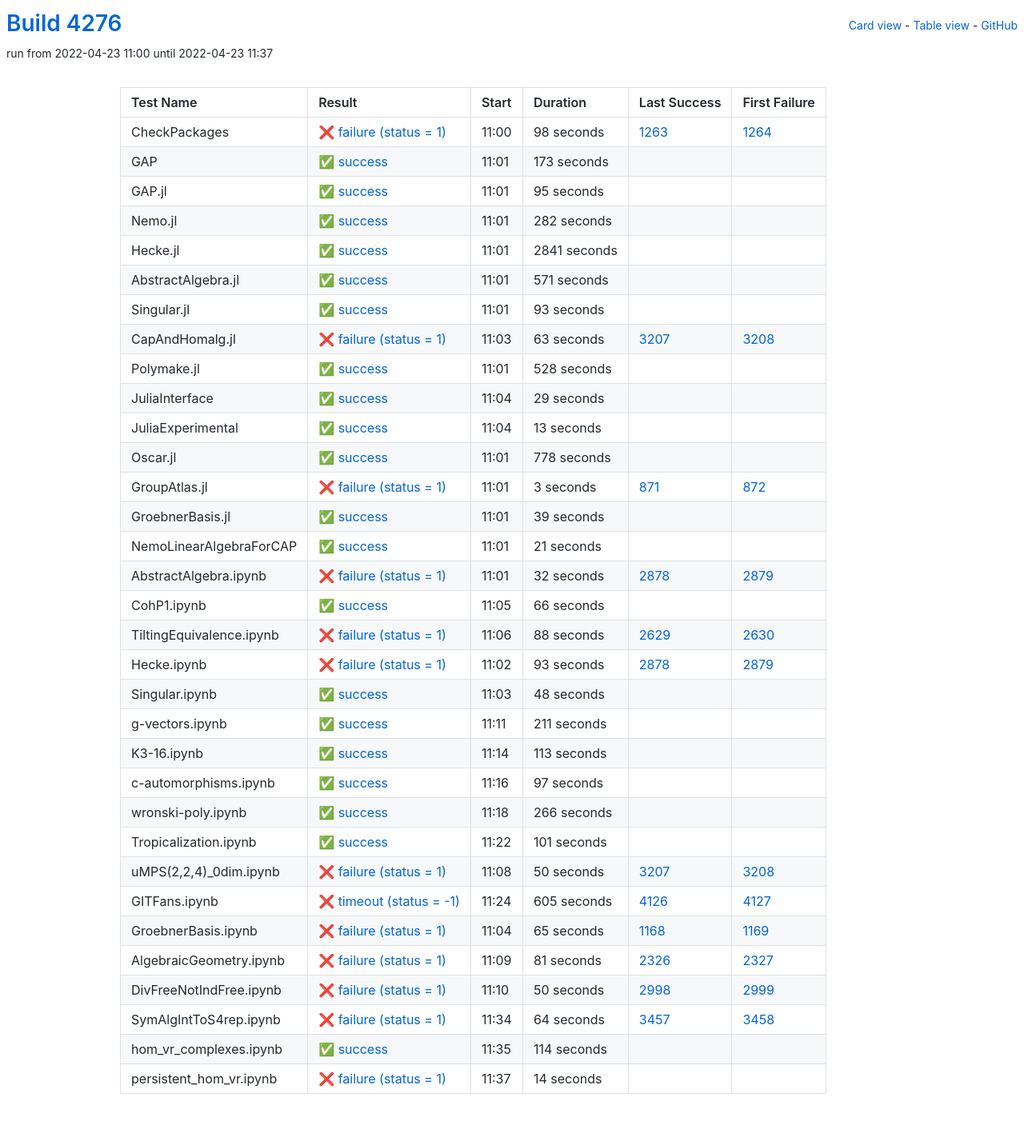
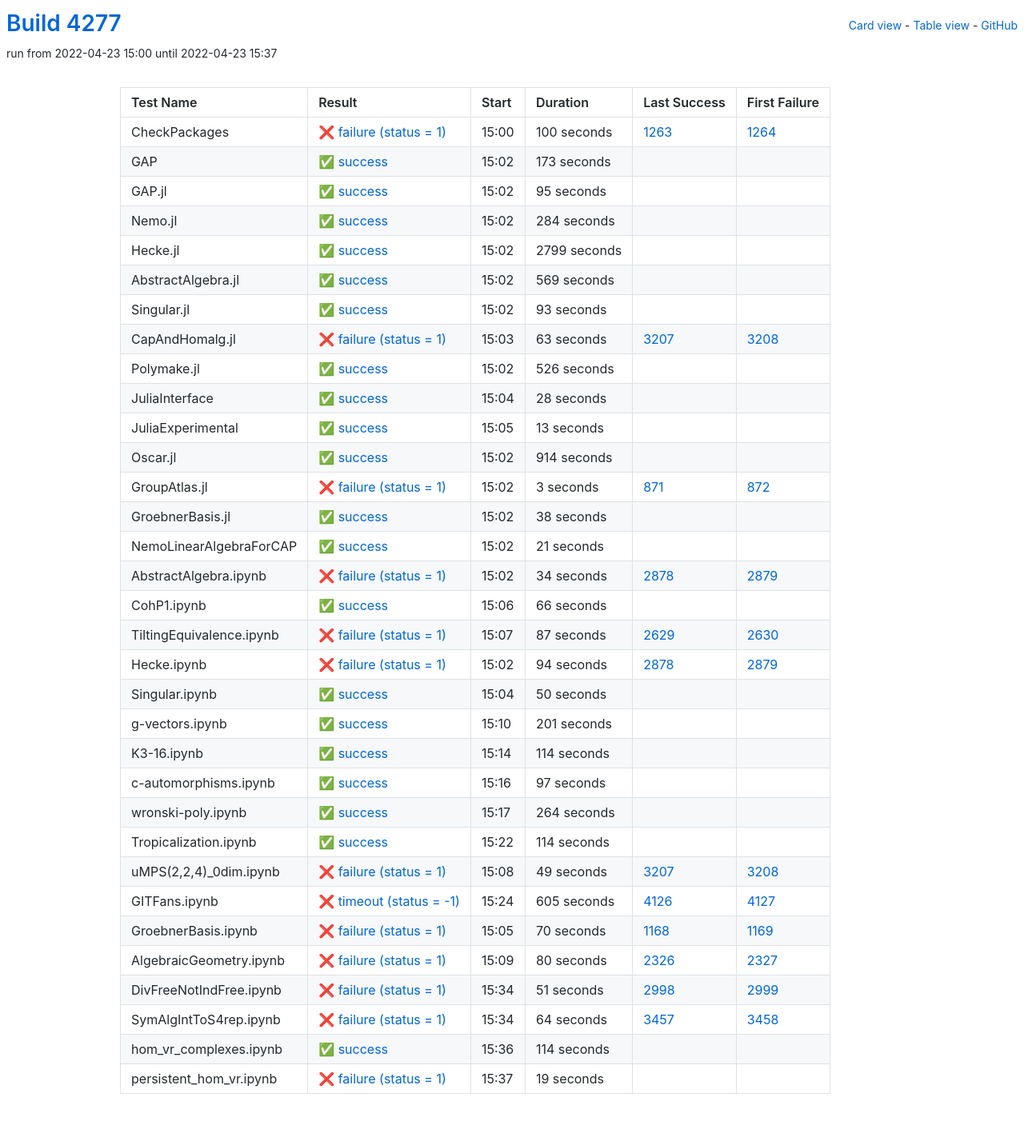
Before and after one commit to oscar-system/oscar-ci-status-stable, a Jekyll site: the page built from table.html, in a window 1280 px wide. Shown: the whole page at 80% size. Built offline with Jekyll 4.4.1, drawn with Linux system fonts in a browser that asks for light colours.

Commit message:
Build #4277

```diff
--- a/_data/ci.yml
+++ b/_data/ci.yml
@@ -1,6 +1,6 @@
 ---
-build: 4276
-build_url: https://oscarci.mathematik.uni-kl.de/job/oscar-stable/4276/
+build: 4277
+build_url: https://oscarci.mathematik.uni-kl.de/job/oscar-stable/4277/
 job: oscar-stable
 organization: oscar-system
 repo: oscar-ci-status-stable
@@ -8,20 +8,20 @@ repourl: https://github.com/oscar-system/oscar-ci-status-stable
 tests:
 - name: CheckPackages
   id: checkpackages
-  log: https://oscarci.mathematik.uni-kl.de/job/oscar-stable/4276/artifact/logs/build-4276/CheckPackages.log
-  start: 2022-04-23 11:00
+  log: https://oscarci.mathematik.uni-kl.de/job/oscar-stable/4277/artifact/logs/build-4277/CheckPackages.log
+  start: 2022-04-23 15:00
   success: false
   exitcode: 1
   status: failure
-  duration: 98
+  duration: 100
   last_success: 1263
   last_success_url: https://oscarci.mathematik.uni-kl.de/job/oscar-stable/1263/
   first_failure: 1264
   first_failure_url: https://oscarci.mathematik.uni-kl.de/job/oscar-stable/1264/
 - name: GAP
   id: gap
-  log: https://oscarci.mathematik.uni-kl.de/job/oscar-stable/4276/artifact/logs/build-4276/GAP.log
-  start: 2022-04-23 11:01
+  log: https://oscarci.mathematik.uni-kl.de/job/oscar-stable/4277/artifact/logs/build-4277/GAP.log
+  start: 2022-04-23 15:02
   success: true
   exitcode: 0
   status: success
@@ -32,8 +32,8 @@ tests:
   first_failure_url:
 - name: GAP.jl
   id: gap-jl
-  log: https://oscarci.mathematik.uni-kl.de/job/oscar-stable/4276/artifact/logs/build-4276/GAP.jl.log
-  start: 2022-04-23 11:01
+  log: https://oscarci.mathematik.uni-kl.de/job/oscar-stable/4277/artifact/logs/build-4277/GAP.jl.log
+  start: 2022-04-23 15:02
   success: true
   exitcode: 0
   status: success
@@ -44,44 +44,44 @@ tests:
   first_failure_url:
 - name: Nemo.jl
   id: nemo-jl
-  log: https://oscarci.mathematik.uni-kl.de/job/oscar-stable/4276/artifact/logs/build-4276/Nemo.jl.log
-  start: 2022-04-23 11:01
+  log: https://oscarci.mathematik.uni-kl.de/job/oscar-stable/4277/artifact/logs/build-4277/Nemo.jl.log
+  start: 2022-04-23 15:02
   success: true
   exitcode: 0
   status: success
-  duration: 282
+  duration: 284
   last_success: false
   last_success_url:
   first_failure: false
   first_failure_url:
 - name: Hecke.jl
   id: hecke-jl
-  log: https://oscarci.mathematik.uni-kl.de/job/oscar-stable/4276/artifact/logs/build-4276/Hecke.jl.log
-  start: 2022-04-23 11:01
+  log: https://oscarci.mathematik.uni-kl.de/job/oscar-stable/4277/artifact/logs/build-4277/Hecke.jl.log
+  start: 2022-04-23 15:02
   success: true
   exitcode: 0
   status: success
-  duration: 2841
+  duration: 2799
   last_success: false
   last_success_url:
   first_failure: false
   first_failure_url:
 - name: AbstractAlgebra.jl
   id: abstractalgebra-jl
-  log: https://oscarci.mathematik.uni-kl.de/job/oscar-stable/4276/artifact/logs/build-4276/AbstractAlgebra.jl.log
-  start: 2022-04-23 11:01
+  log: https://oscarci.mathematik.uni-kl.de/job/oscar-stable/4277/artifact/logs/build-4277/AbstractAlgebra.jl.log
+  start: 2022-04-23 15:02
   success: true
   exitcode: 0
   status: success
-  duration: 571
+  duration: 569
   last_success: false
   last_success_url:
   first_failure: false
   first_failure_url:
 - name: Singular.jl
   id: singular-jl
-  log: https://oscarci.mathematik.uni-kl.de/job/oscar-stable/4276/artifact/logs/build-4276/Singular.jl.log
-  start: 2022-04-23 11:01
+  log: https://oscarci.mathematik.uni-kl.de/job/oscar-stable/4277/artifact/logs/build-4277/Singular.jl.log
+  start: 2022-04-23 15:02
   success: true
   exitcode: 0
   status: success
@@ -92,8 +92,8 @@ tests:
   first_failure_url:
 - name: CapAndHomalg.jl
   id: capandhomalg-jl
-  log: https://oscarci.mathematik.uni-kl.de/job/oscar-stable/4276/artifact/logs/build-4276/CapAndHomalg.jl.log
-  start: 2022-04-23 11:03
+  log: https://oscarci.mathematik.uni-kl.de/job/oscar-stable/4277/artifact/logs/build-4277/CapAndHomalg.jl.log
+  start: 2022-04-23 15:03
   success: false
   exitcode: 1
   status: failure
@@ -104,32 +104,32 @@ tests:
   first_failure_url: https://oscarci.mathematik.uni-kl.de/job/oscar-stable/3208/
 - name: Polymake.jl
   id: polymake-jl
-  log: https://oscarci.mathematik.uni-kl.de/job/oscar-stable/4276/artifact/logs/build-4276/Polymake.jl.log
-  start: 2022-04-23 11:01
+  log: https://oscarci.mathematik.uni-kl.de/job/oscar-stable/4277/artifact/logs/build-4277/Polymake.jl.log
+  start: 2022-04-23 15:02
   success: true
   exitcode: 0
   status: success
-  duration: 528
+  duration: 526
   last_success: false
   last_success_url:
   first_failure: false
   first_failure_url:
 - name: JuliaInterface
   id: juliainterface
-  log: https://oscarci.mathematik.uni-kl.de/job/oscar-stable/4276/artifact/logs/build-4276/JuliaInterface.log
-  start: 2022-04-23 11:04
+  log: https://oscarci.mathematik.uni-kl.de/job/oscar-stable/4277/artifact/logs/build-4277/JuliaInterface.log
+  start: 2022-04-23 15:04
   success: true
   exitcode: 0
   status: success
-  duration: 29
+  duration: 28
   last_success: false
   last_success_url:
   first_failure: false
   first_failure_url:
 - name: JuliaExperimental
   id: juliaexperimental
-  log: https://oscarci.mathematik.uni-kl.de/job/oscar-stable/4276/artifact/logs/build-4276/JuliaExperimental.log
-  start: 2022-04-23 11:04
+  log: https://oscarci.mathematik.uni-kl.de/job/oscar-stable/4277/artifact/logs/build-4277/JuliaExperimental.log
+  start: 2022-04-23 15:05
   success: true
   exitcode: 0
   status: success
@@ -140,20 +140,20 @@ tests:
   first_failure_url:
 - name: Oscar.jl
   id: oscar-jl
-  log: https://oscarci.mathematik.uni-kl.de/job/oscar-stable/4276/artifact/logs/build-4276/Oscar.jl.log
-  start: 2022-04-23 11:01
+  log: https://oscarci.mathematik.uni-kl.de/job/oscar-stable/4277/artifact/logs/build-4277/Oscar.jl.log
+  start: 2022-04-23 15:02
   success: true
   exitcode: 0
   status: success
-  duration: 778
+  duration: 914
   last_success: false
   last_success_url:
   first_failure: false
   first_failure_url:
 - name: GroupAtlas.jl
   id: groupatlas-jl
-  log: https://oscarci.mathematik.uni-kl.de/job/oscar-stable/4276/artifact/logs/build-4276/GroupAtlas.jl.log
-  start: 2022-04-23 11:01
+  log: https://oscarci.mathematik.uni-kl.de/job/oscar-stable/4277/artifact/logs/build-4277/GroupAtlas.jl.log
+  start: 2022-04-23 15:02
   success: false
   exitcode: 1
   status: failure
@@ -164,20 +164,20 @@ tests:
   first_failure_url: https://oscarci.mathematik.uni-kl.de/job/oscar-stable/872/
 - name: GroebnerBasis.jl
   id: groebnerbasis-jl
-  log: https://oscarci.mathematik.uni-kl.de/job/oscar-stable/4276/artifact/logs/build-4276/GroebnerBasis.jl.log
-  start: 2022-04-23 11:01
+  log: https://oscarci.mathematik.uni-kl.de/job/oscar-stable/4277/artifact/logs/build-4277/GroebnerBasis.jl.log
+  start: 2022-04-23 15:02
   success: true
   exitcode: 0
   status: success
-  duration: 39
+  duration: 38
   last_success: false
   last_success_url:
   first_failure: false
   first_failure_url:
 - name: NemoLinearAlgebraForCAP
   id: nemolinearalgebraforcap
-  log: https://oscarci.mathematik.uni-kl.de/job/oscar-stable/4276/artifact/logs/build-4276/NemoLinearAlgebraForCAP.log
-  start: 2022-04-23 11:01
+  log: https://oscarci.mathematik.uni-kl.de/job/oscar-stable/4277/artifact/logs/build-4277/NemoLinearAlgebraForCAP.log
+  start: 2022-04-23 15:02
   success: true
   exitcode: 0
   status: success
@@ -188,20 +188,20 @@ tests:
   first_failure_url:
 - name: AbstractAlgebra.ipynb
   id: abstractalgebra-ipynb
-  log: https://oscarci.mathematik.uni-kl.de/job/oscar-stable/4276/artifact/logs/build-4276/AbstractAlgebra.ipynb.log
-  start: 2022-04-23 11:01
+  log: https://oscarci.mathematik.uni-kl.de/job/oscar-stable/4277/artifact/logs/build-4277/AbstractAlgebra.ipynb.log
+  start: 2022-04-23 15:02
   success: false
   exitcode: 1
   status: failure
-  duration: 32
+  duration: 34
   last_success: 2878
   last_success_url: https://oscarci.mathematik.uni-kl.de/job/oscar-stable/2878/
   first_failure: 2879
   first_failure_url: https://oscarci.mathematik.uni-kl.de/job/oscar-stable/2879/
 - name: CohP1.ipynb
   id: cohp1-ipynb
-  log: https://oscarci.mathematik.uni-kl.de/job/oscar-stable/4276/artifact/logs/build-4276/CohP1.ipynb.log
-  start: 2022-04-23 11:05
+  log: https://oscarci.mathematik.uni-kl.de/job/oscar-stable/4277/artifact/logs/build-4277/CohP1.ipynb.log
+  start: 2022-04-23 15:06
   success: true
   exitcode: 0
   status: success
@@ -212,68 +212,68 @@ tests:
   first_failure_url:
 - name: TiltingEquivalence.ipynb
   id: tiltingequivalence-ipynb
-  log: https://oscarci.mathematik.uni-kl.de/job/oscar-stable/4276/artifact/logs/build-4276/TiltingEquivalence.ipynb.log
-  start: 2022-04-23 11:06
+  log: https://oscarci.mathematik.uni-kl.de/job/oscar-stable/4277/artifact/logs/build-4277/TiltingEquivalence.ipynb.log
+  start: 2022-04-23 15:07
   success: false
   exitcode: 1
   status: failure
-  duration: 88
+  duration: 87
   last_success: 2629
   last_success_url: https://oscarci.mathematik.uni-kl.de/job/oscar-stable/2629/
   first_failure: 2630
   first_failure_url: https://oscarci.mathematik.uni-kl.de/job/oscar-stable/2630/
 - name: Hecke.ipynb
   id: hecke-ipynb
-  log: https://oscarci.mathematik.uni-kl.de/job/oscar-stable/4276/artifact/logs/build-4276/Hecke.ipynb.log
-  start: 2022-04-23 11:02
+  log: https://oscarci.mathematik.uni-kl.de/job/oscar-stable/4277/artifact/logs/build-4277/Hecke.ipynb.log
+  start: 2022-04-23 15:02
   success: false
   exitcode: 1
   status: failure
-  duration: 93
+  duration: 94
   last_success: 2878
   last_success_url: https://oscarci.mathematik.uni-kl.de/job/oscar-stable/2878/
   first_failure: 2879
   first_failure_url: https://oscarci.mathematik.uni-kl.de/job/oscar-stable/2879/
 - name: Singular.ipynb
   id: singular-ipynb
-  log: https://oscarci.mathematik.uni-kl.de/job/oscar-stable/4276/artifact/logs/build-4276/Singular.ipynb.log
-  start: 2022-04-23 11:03
+  log: https://oscarci.mathematik.uni-kl.de/job/oscar-stable/4277/artifact/logs/build-4277/Singular.ipynb.log
+  start: 2022-04-23 15:04
   success: true
   exitcode: 0
   status: success
-  duration: 48
+  duration: 50
   last_success: false
   last_success_url:
   first_failure: false
   first_failure_url:
 - name: g-vectors.ipynb
   id: g-vectors-ipynb
-  log: https://oscarci.mathematik.uni-kl.de/job/oscar-stable/4276/artifact/logs/build-4276/g-vectors.ipynb.log
-  start: 2022-04-23 11:11
+  log: https://oscarci.mathematik.uni-kl.de/job/oscar-stable/4277/artifact/logs/build-4277/g-vectors.ipynb.log
+  start: 2022-04-23 15:10
   success: true
   exitcode: 0
   status: success
-  duration: 211
+  duration: 201
   last_success: false
   last_success_url:
   first_failure: false
   first_failure_url:
 - name: K3-16.ipynb
   id: k3-16-ipynb
-  log: https://oscarci.mathematik.uni-kl.de/job/oscar-stable/4276/artifact/logs/build-4276/K3-16.ipynb.log
-  start: 2022-04-23 11:14
+  log: https://oscarci.mathematik.uni-kl.de/job/oscar-stable/4277/artifact/logs/build-4277/K3-16.ipynb.log
+  start: 2022-04-23 15:14
   success: true
   exitcode: 0
   status: success
-  duration: 113
+  duration: 114
   last_success: false
   last_success_url:
   first_failure: false
   first_failure_url:
 - name: c-automorphisms.ipynb
   id: c-automorphisms-ipynb
-  log: https://oscarci.mathematik.uni-kl.de/job/oscar-stable/4276/artifact/logs/build-4276/c-automorphisms.ipynb.log
-  start: 2022-04-23 11:16
+  log: https://oscarci.mathematik.uni-kl.de/job/oscar-stable/4277/artifact/logs/build-4277/c-automorphisms.ipynb.log
+  start: 2022-04-23 15:16
   success: true
   exitcode: 0
   status: success
@@ -284,44 +284,44 @@ tests:
   first_failure_url:
 - name: wronski-poly.ipynb
   id: wronski-poly-ipynb
-  log: https://oscarci.mathematik.uni-kl.de/job/oscar-stable/4276/artifact/logs/build-4276/wronski-poly.ipynb.log
-  start: 2022-04-23 11:18
+  log: https://oscarci.mathematik.uni-kl.de/job/oscar-stable/4277/artifact/logs/build-4277/wronski-poly.ipynb.log
+  start: 2022-04-23 15:17
   success: true
   exitcode: 0
   status: success
-  duration: 266
+  duration: 264
   last_success: false
   last_success_url:
   first_failure: false
   first_failure_url:
 - name: Tropicalization.ipynb
   id: tropicalization-ipynb
-  log: https://oscarci.mathematik.uni-kl.de/job/oscar-stable/4276/artifact/logs/build-4276/Tropicalization.ipynb.log
-  start: 2022-04-23 11:22
+  log: https://oscarci.mathematik.uni-kl.de/job/oscar-stable/4277/artifact/logs/build-4277/Tropicalization.ipynb.log
+  start: 2022-04-23 15:22
   success: true
   exitcode: 0
   status: success
-  duration: 101
+  duration: 114
   last_success: false
   last_success_url:
   first_failure: false
   first_failure_url:
 - name: uMPS(2,2,4)_0dim.ipynb
   id: umps-2-2-4-0dim-ipynb
-  log: https://oscarci.mathematik.uni-kl.de/job/oscar-stable/4276/artifact/logs/build-4276/uMPS-2-2-4-_0dim.ipynb.log
-  start: 2022-04-23 11:08
+  log: https://oscarci.mathematik.uni-kl.de/job/oscar-stable/4277/artifact/logs/build-4277/uMPS-2-2-4-_0dim.ipynb.log
+  start: 2022-04-23 15:08
   success: false
   exitcode: 1
   status: failure
-  duration: 50
+  duration: 49
   last_success: 3207
   last_success_url: https://oscarci.mathematik.uni-kl.de/job/oscar-stable/3207/
   first_failure: 3208
   first_failure_url: https://oscarci.mathematik.uni-kl.de/job/oscar-stable/3208/
 - name: GITFans.ipynb
   id: gitfans-ipynb
-  log: https://oscarci.mathematik.uni-kl.de/job/oscar-stable/4276/artifact/logs/build-4276/GITFans.ipynb.log
-  start: 2022-04-23 11:24
+  log: https://oscarci.mathematik.uni-kl.de/job/oscar-stable/4277/artifact/logs/build-4277/GITFans.ipynb.log
+  start: 2022-04-23 15:24
   success: false
   exitcode: -1
   status: timeout
@@ -332,44 +332,44 @@ tests:
   first_failure_url: https://oscarci.mathematik.uni-kl.de/job/oscar-stable/4127/
 - name: GroebnerBasis.ipynb
   id: groebnerbasis-ipynb
-  log: https://oscarci.mathematik.uni-kl.de/job/oscar-stable/4276/artifact/logs/build-4276/GroebnerBasis.ipynb.log
-  start: 2022-04-23 11:04
+  log: https://oscarci.mathematik.uni-kl.de/job/oscar-stable/4277/artifact/logs/build-4277/GroebnerBasis.ipynb.log
+  start: 2022-04-23 15:05
   success: false
   exitcode: 1
   status: failure
-  duration: 65
+  duration: 70
   last_success: 1168
   last_success_url: https://oscarci.mathematik.uni-kl.de/job/oscar-stable/1168/
   first_failure: 1169
   first_failure_url: https://oscarci.mathematik.uni-kl.de/job/oscar-stable/1169/
 - name: AlgebraicGeometry.ipynb
   id: algebraicgeometry-ipynb
-  log: https://oscarci.mathematik.uni-kl.de/job/oscar-stable/4276/artifact/logs/build-4276/AlgebraicGeometry.ipynb.log
-  start: 2022-04-23 11:09
+  log: https://oscarci.mathematik.uni-kl.de/job/oscar-stable/4277/artifact/logs/build-4277/AlgebraicGeometry.ipynb.log
+  start: 2022-04-23 15:09
   success: false
   exitcode: 1
   status: failure
-  duration: 81
+  duration: 80
   last_success: 2326
   last_success_url: https://oscarci.mathematik.uni-kl.de/job/oscar-stable/2326/
   first_failure: 2327
   first_failure_url: https://oscarci.mathematik.uni-kl.de/job/oscar-stable/2327/
 - name: DivFreeNotIndFree.ipynb
   id: divfreenotindfree-ipynb
-  log: https://oscarci.mathematik.uni-kl.de/job/oscar-stable/4276/artifact/logs/build-4276/DivFreeNotIndFree.ipynb.log
-  start: 2022-04-23 11:10
+  log: https://oscarci.mathematik.uni-kl.de/job/oscar-stable/4277/artifact/logs/build-4277/DivFreeNotIndFree.ipynb.log
+  start: 2022-04-23 15:34
   success: false
   exitcode: 1
   status: failure
-  duration: 50
+  duration: 51
   last_success: 2998
   last_success_url: https://oscarci.mathematik.uni-kl.de/job/oscar-stable/2998/
   first_failure: 2999
   first_failure_url: https://oscarci.mathematik.uni-kl.de/job/oscar-stable/2999/
 - name: SymAlgIntToS4rep.ipynb
   id: symalginttos4rep-ipynb
-  log: https://oscarci.mathematik.uni-kl.de/job/oscar-stable/4276/artifact/logs/build-4276/SymAlgIntToS4rep.ipynb.log
-  start: 2022-04-23 11:34
+  log: https://oscarci.mathematik.uni-kl.de/job/oscar-stable/4277/artifact/logs/build-4277/SymAlgIntToS4rep.ipynb.log
+  start: 2022-04-23 15:34
   success: false
   exitcode: 1
   status: failure
@@ -380,8 +380,8 @@ tests:
   first_failure_url: https://oscarci.mathematik.uni-kl.de/job/oscar-stable/3458/
 - name: hom_vr_complexes.ipynb
   id: hom-vr-complexes-ipynb
-  log: https://oscarci.mathematik.uni-kl.de/job/oscar-stable/4276/artifact/logs/build-4276/hom_vr_complexes.ipynb.log
-  start: 2022-04-23 11:35
+  log: https://oscarci.mathematik.uni-kl.de/job/oscar-stable/4277/artifact/logs/build-4277/hom_vr_complexes.ipynb.log
+  start: 2022-04-23 15:36
   success: true
   exitcode: 0
   status: success
@@ -392,12 +392,12 @@ tests:
   first_failure_url:
 - name: persistent_hom_vr.ipynb
   id: persistent-hom-vr-ipynb
-  log: https://oscarci.mathematik.uni-kl.de/job/oscar-stable/4276/artifact/logs/build-4276/persistent_hom_vr.ipynb.log
-  start: 2022-04-23 11:37
+  log: https://oscarci.mathematik.uni-kl.de/job/oscar-stable/4277/artifact/logs/build-4277/persistent_hom_vr.ipynb.log
+  start: 2022-04-23 15:37
   success: false
   exitcode: 1
   status: failure
-  duration: 14
+  duration: 19
   last_success: false
   last_success_url:
   first_failure: false
```
Also changed, not shown: README.md.
